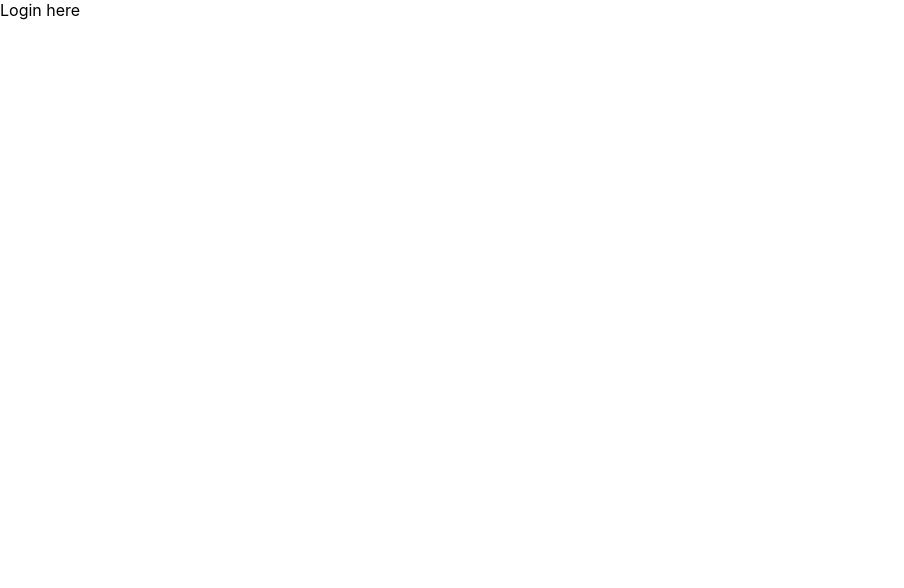
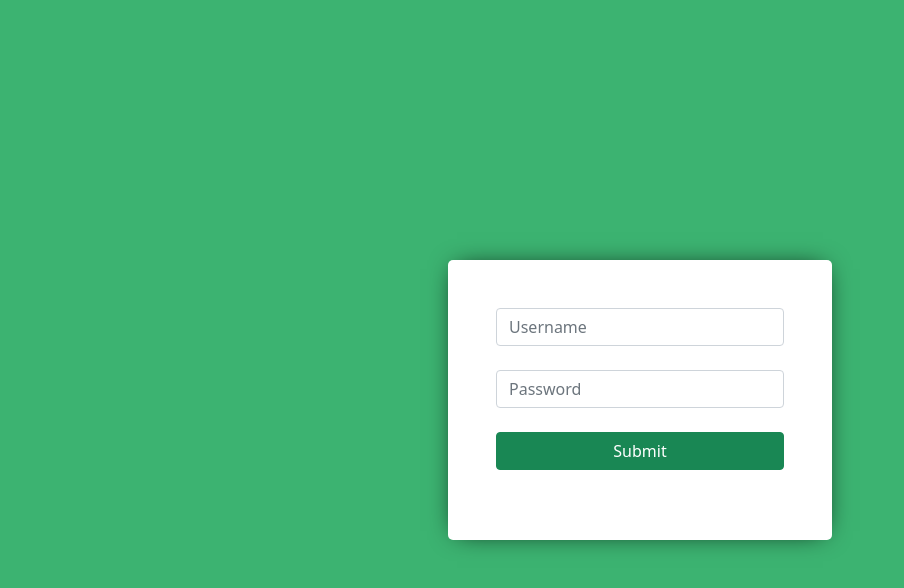
Before and after one commit to grassleaf99/login_tuanna, a React (Create React App) app: page /login in a window 1280 px wide. Shown: the top 588 px of the page, without its empty margins (0-904 px from the left). Built offline with nearby package versions, Linux system fonts and the light colour scheme.

Commit message:
login page

```diff
--- a/src/App.css
+++ b/src/App.css
@@ -1,38 +1,16 @@
-.App {
-  text-align: center;
+.sec-login {
+  min-height: 100vh;
+  background-color: mediumseagreen;
+  display: flex;
+  justify-content: center;
+  align-items: center;
 }
 
-.App-logo {
-  height: 40vmin;
-  pointer-events: none;
+.login-form {
+  width: 30%;
+  height: 35vh;
+  background-color: white;
+  -webkit-box-shadow: 0px 0px 25px -9px #000000;
+  box-shadow: 0px 0px 25px -9px #000000;
+  border-radius: 5px;
 }
-
-@media (prefers-reduced-motion: no-preference) {
-  .App-logo {
-    animation: App-logo-spin infinite 20s linear;
-  }
-}
-
-.App-header {
-  background-color: #282c34;
-  min-height: 100vh;
-  display: flex;
-  flex-direction: column;
-  align-items: center;
-  justify-content: center;
-  font-size: calc(10px + 2vmin);
-  color: white;
-}
-
-.App-link {
-  color: #61dafb;
-}
-
-@keyframes App-logo-spin {
-  from {
-    transform: rotate(0deg);
-  }
-  to {
-    transform: rotate(360deg);
-  }
-}
--- a/src/App.tsx
+++ b/src/App.tsx
@@ -6,6 +6,7 @@ import {
   Route,
   Redirect,
 } from "react-router-dom";
+import "bootstrap/dist/css/bootstrap.min.css";
 import Login from "./Login";
 
 function App() {
--- a/src/Login.tsx
+++ b/src/Login.tsx
@@ -1,7 +1,24 @@
 import React from "react";
+import { Form, Button } from "react-bootstrap";
 
 const Login = () => {
-  return <div>Login here</div>;
+  return (
+    <section className="sec-login">
+      <div className="login-form p-5">
+        <Form>
+          <Form.Group className="mb-4" controlId="formBasicEmail">
+            <Form.Control type="text" placeholder="Username" />
+          </Form.Group>
+          <Form.Group className="mb-4" controlId="formBasicPassword">
+            <Form.Control type="password" placeholder="Password" />
+          </Form.Group>
+          <Button variant="success" type="submit" className="w-100">
+            Submit
+          </Button>
+        </Form>
+      </div>
+    </section>
+  );
 };
 
 export default Login;
--- a/src/index.css
+++ b/src/index.css
@@ -1,13 +1,18 @@
+* {
+  margin: 0;
+  padding: 0;
+  box-sizing: border-box;
+}
+
 body {
-  margin: 0;
-  font-family: -apple-system, BlinkMacSystemFont, 'Segoe UI', 'Roboto', 'Oxygen',
-    'Ubuntu', 'Cantarell', 'Fira Sans', 'Droid Sans', 'Helvetica Neue',
+  font-family: -apple-system, BlinkMacSystemFont, "Segoe UI", "Roboto", "Oxygen",
+    "Ubuntu", "Cantarell", "Fira Sans", "Droid Sans", "Helvetica Neue",
     sans-serif;
   -webkit-font-smoothing: antialiased;
   -moz-osx-font-smoothing: grayscale;
 }
 
 code {
-  font-family: source-code-pro, Menlo, Monaco, Consolas, 'Courier New',
+  font-family: source-code-pro, Menlo, Monaco, Consolas, "Courier New",
     monospace;
 }
```
